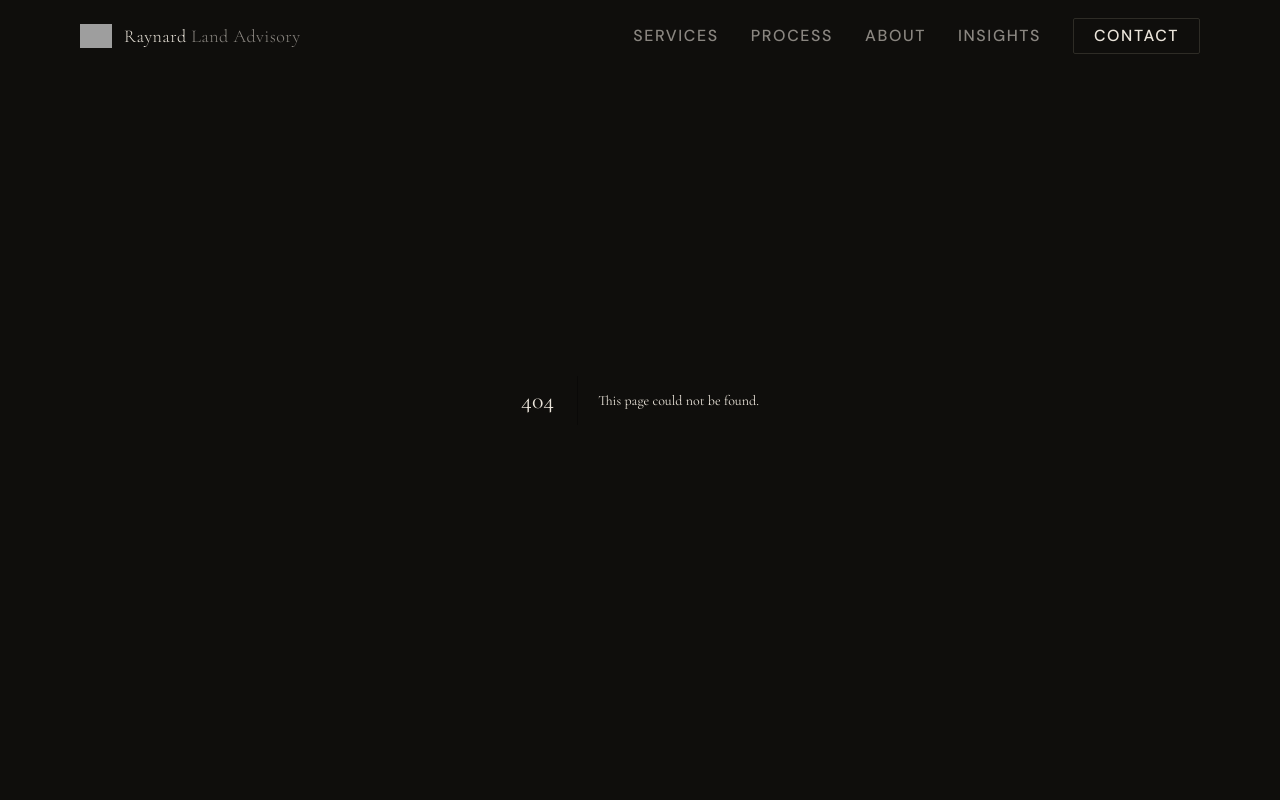
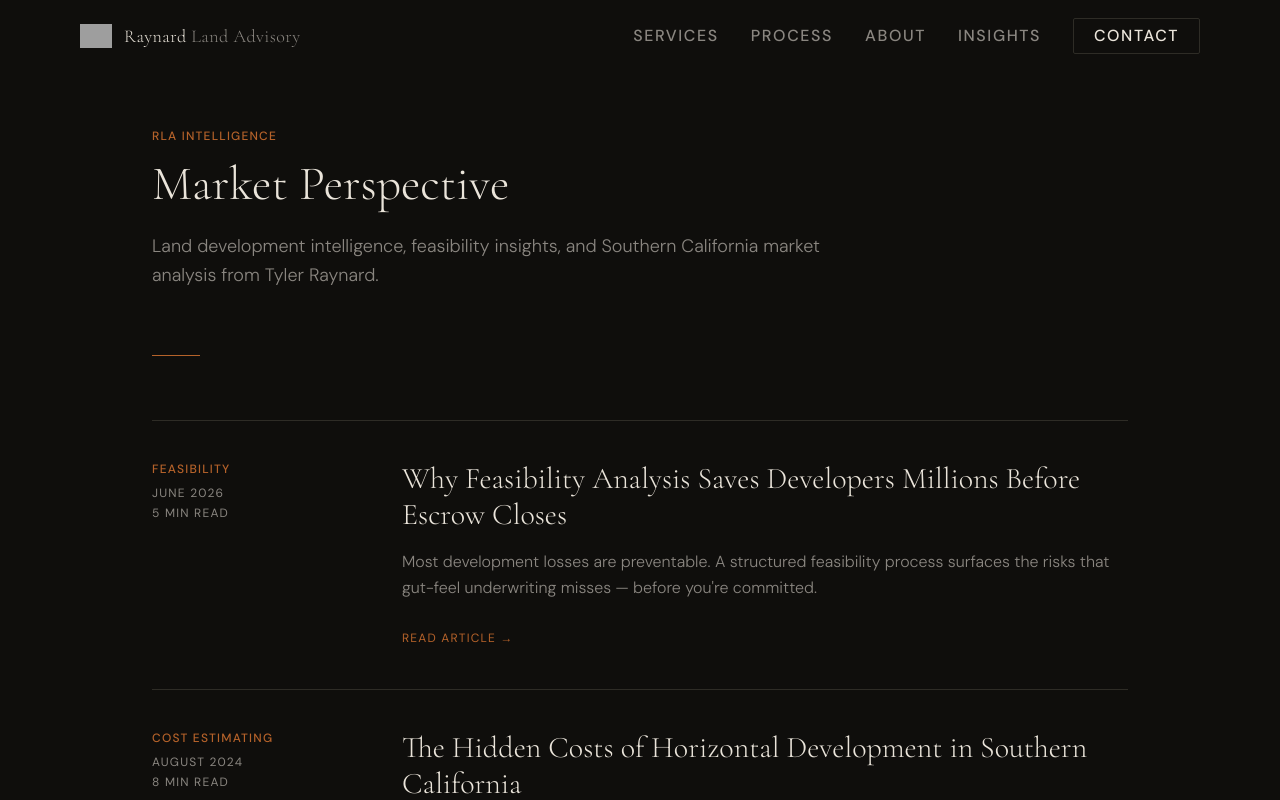
Before and after one commit to tyraynard/rla-website, a Next.js app: page /insights in a window 1280 px wide. Before the commit this address had no page. Shown: the top 800 px of the page. Built offline with nearby package versions, Linux system fonts and the light colour scheme; grey boxes are pictures that could not be loaded.

Commit message:
feat: add insights listing page

```diff
--- /dev/null
+++ b/src/app/insights/page.tsx
@@ -0,0 +1,129 @@
+import type { Metadata } from "next"
+import Link from "next/link"
+
+export const metadata: Metadata = {
+  title: "Insights | Raynard Land Advisory",
+  description:
+    "Market perspective and land development intelligence from Tyler Raynard — feasibility, cost estimating, and Southern California land market analysis.",
+}
+
+const ARTICLES = [
+  {
+    category: "Feasibility",
+    date: "June 2026",
+    readTime: "5 min read",
+    title: "Why Feasibility Analysis Saves Developers Millions Before Escrow Closes",
+    excerpt:
+      "Most development losses are preventable. A structured feasibility process surfaces the risks that gut-feel underwriting misses — before you're committed.",
+    href: "/insights/why-feasibility-analysis-saves-developers-millions",
+  },
+  {
+    category: "Cost Estimating",
+    date: "August 2024",
+    readTime: "8 min read",
+    title: "The Hidden Costs of Horizontal Development in Southern California",
+    excerpt:
+      "Off-site improvements, utility relocations, and phased grading requirements routinely add 20–40% to budgets that didn't account for them. Here's what to look for.",
+    href: "/insights/hidden-costs-horizontal-development-southern-california",
+  },
+  {
+    category: "Advisory",
+    date: "July 2024",
+    readTime: "7 min read",
+    title: "How to Evaluate Raw Land for Investment Potential in South OC",
+    excerpt:
+      "Yield, entitlement risk, and absorption aren't the whole story. The parcels that underperform almost always share three structural characteristics.",
+    href: "/insights/how-to-evaluate-raw-land-investment-potential",
+  },
+]
+
+export default function InsightsPage() {
+  return (
+    <main className="pt-32 pb-24">
+      <div className="max-w-5xl mx-auto px-6">
+
+        {/* Header */}
+        <div className="mb-16">
+          <p className="text-xs tracking-widest uppercase text-rla-sienna font-medium mb-4">
+            RLA Intelligence
+          </p>
+          <h1 className="font-display text-4xl md:text-5xl font-light
+            text-rla-cream leading-tight mb-6">
+            Market Perspective
+          </h1>
+          <p className="text-rla-stone text-lg leading-relaxed font-light max-w-2xl">
+            Land development intelligence, feasibility insights, and Southern
+            California market analysis from Tyler Raynard.
+          </p>
+        </div>
+
+        <div className="w-12 h-px bg-rla-sienna mb-16" />
+
+        {/* Article List */}
+        <div className="space-y-0">
+          {ARTICLES.map((article, index) => (
+            <div
+              key={article.href}
+              className="border-t border-rla-border py-10 group"
+            >
+              <div className="grid grid-cols-1 md:grid-cols-4 gap-6 items-start">
+
+                {/* Meta */}
+                <div className="md:col-span-1">
+                  <p className="text-xs tracking-widest uppercase text-rla-sienna font-medium mb-2">
+                    {article.category}
+                  </p>
+                  <p className="text-xs tracking-widest uppercase text-rla-stone">
+                    {article.date}
+                  </p>
+                  <p className="text-xs tracking-widest uppercase text-rla-stone mt-1">
+                    {article.readTime}
+                  </p>
+                </div>
+
+                {/* Content */}
+                <div className="md:col-span-3">
+                  <h2 className="font-display text-2xl md:text-3xl font-light
+                    text-rla-cream leading-tight mb-4
+                    group-hover:text-rla-sienna transition-colors">
+                    {article.title}
+                  </h2>
+                  <p className="text-rla-stone font-light leading-relaxed mb-6">
+                    {article.excerpt}
+                  </p>
+                  <Link
+                    href={article.href}
+                    className="inline-flex items-center gap-2 text-rla-sienna
+                      text-xs tracking-widest uppercase hover:gap-4 transition-all"
+                  >
+                    Read Article →
+                  </Link>
+                </div>
+
+              </div>
+            </div>
+          ))}
+
+          {/* Bottom border */}
+          <div className="border-t border-rla-border" />
+        </div>
+
+        {/* CTA */}
+        <div className="mt-20 pt-12 border-t border-rla-border">
+          <p className="text-rla-stone text-sm mb-6">
+            Have a project you want a second set of eyes on?
+          </p>
+          <Link
+            href="/#contact"
+            className="inline-flex items-center gap-3 bg-rla-sienna text-rla-cream
+              text-xs tracking-widest uppercase px-8 py-4
+              hover:bg-rla-sienna/80 transition-colors"
+          >
+            Start a Conversation →
+          </Link>
+        </div>
+
+      </div>
+    </main>
+  )
+}
```
